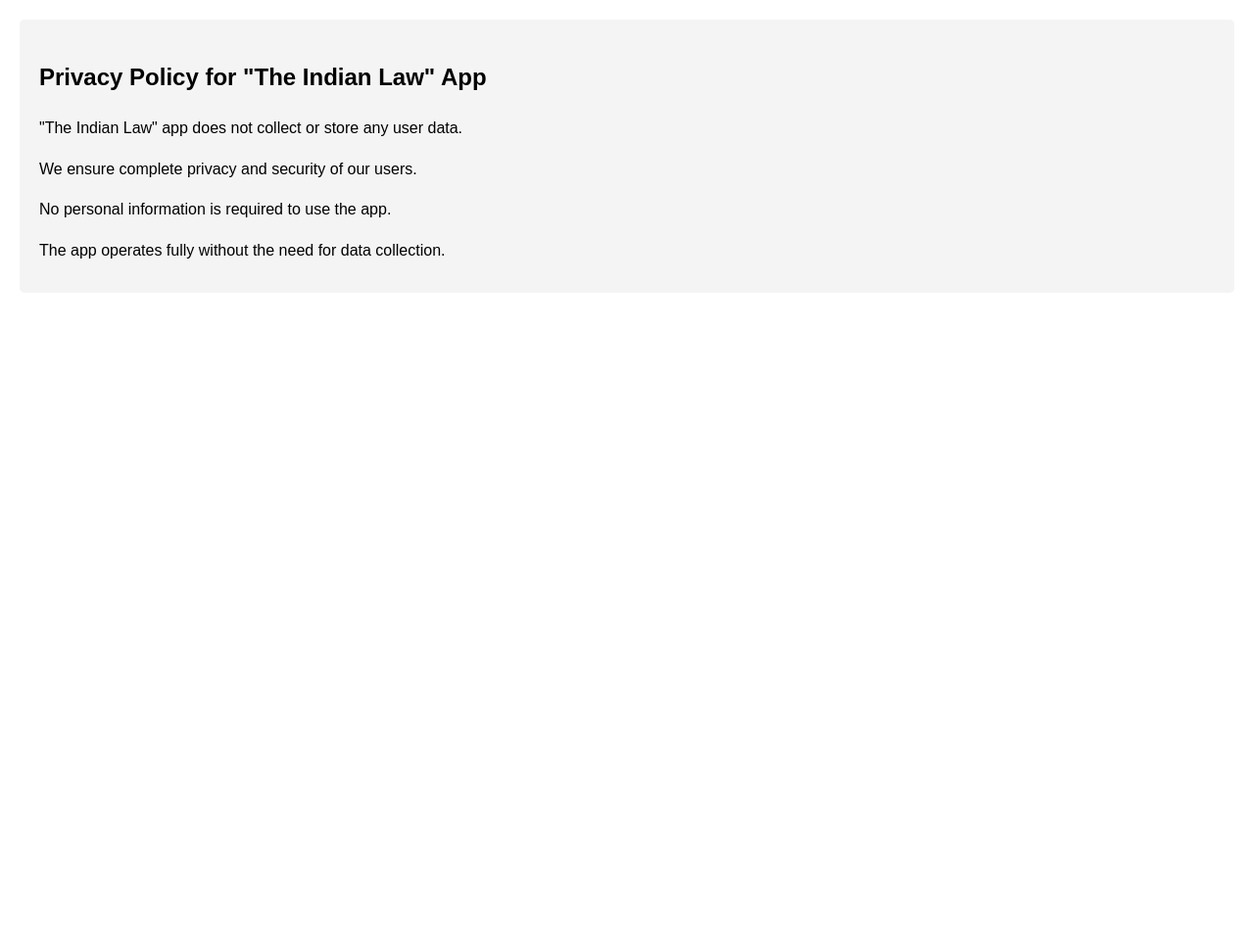
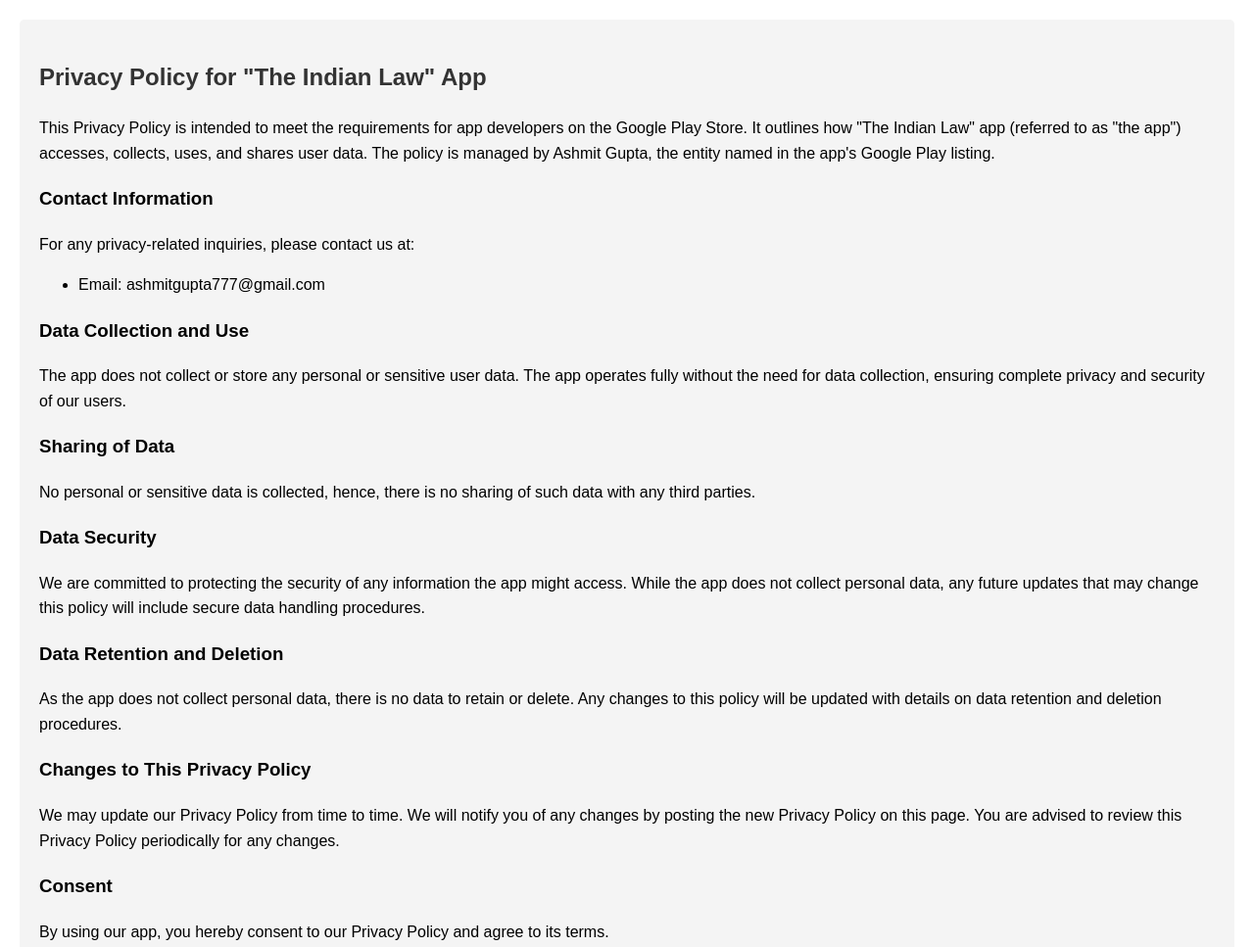
Before and after one commit to AshmitGupta/Privacy-Policy---Law-App, a plain HTML site: page index.html in a window 1280 px wide. Shown: the whole page at 98% size. Before the commit the page ends 800 px from the top, so only its background shows below. Drawn offline with Linux system fonts and the light colour scheme.

Commit message:
Update index.html
Added contact info

```diff
--- a/index.html
+++ b/index.html
@@ -15,18 +15,39 @@
             padding: 20px;
             border-radius: 5px;
         }
-        .policy-point {
-            margin-bottom: 10px;
+        h2 {
+            color: #333;
         }
     </style>
 </head>
 <body>
     <div class="privacy-policy">
         <h2>Privacy Policy for "The Indian Law" App</h2>
-        <p class="policy-point">"The Indian Law" app does not collect or store any user data.</p>
-        <p class="policy-point">We ensure complete privacy and security of our users.</p>
-        <p class="policy-point">No personal information is required to use the app.</p>
-        <p class="policy-point">The app operates fully without the need for data collection.</p>
+        <p>This Privacy Policy is intended to meet the requirements for app developers on the Google Play Store. It outlines how "The Indian Law" app (referred to as "the app") accesses, collects, uses, and shares user data. The policy is managed by Ashmit Gupta, the entity named in the app's Google Play listing.</p>
+
+        <h3>Contact Information</h3>
+        <p>For any privacy-related inquiries, please contact us at:</p>
+        <ul>
+            <li>Email: ashmitgupta777@gmail.com</li>
+        </ul>
+
+        <h3>Data Collection and Use</h3>
+        <p>The app does not collect or store any personal or sensitive user data. The app operates fully without the need for data collection, ensuring complete privacy and security of our users.</p>
+
+        <h3>Sharing of Data</h3>
+        <p>No personal or sensitive data is collected, hence, there is no sharing of such data with any third parties.</p>
+
+        <h3>Data Security</h3>
+        <p>We are committed to protecting the security of any information the app might access. While the app does not collect personal data, any future updates that may change this policy will include secure data handling procedures.</p>
+
+        <h3>Data Retention and Deletion</h3>
+        <p>As the app does not collect personal data, there is no data to retain or delete. Any changes to this policy will be updated with details on data retention and deletion procedures.</p>
+
+        <h3>Changes to This Privacy Policy</h3>
+        <p>We may update our Privacy Policy from time to time. We will notify you of any changes by posting the new Privacy Policy on this page. You are advised to review this Privacy Policy periodically for any changes.</p>
+
+        <h3>Consent</h3>
+        <p>By using our app, you hereby consent to our Privacy Policy and agree to its terms.</p>
     </div>
 </body>
 </html>
```
